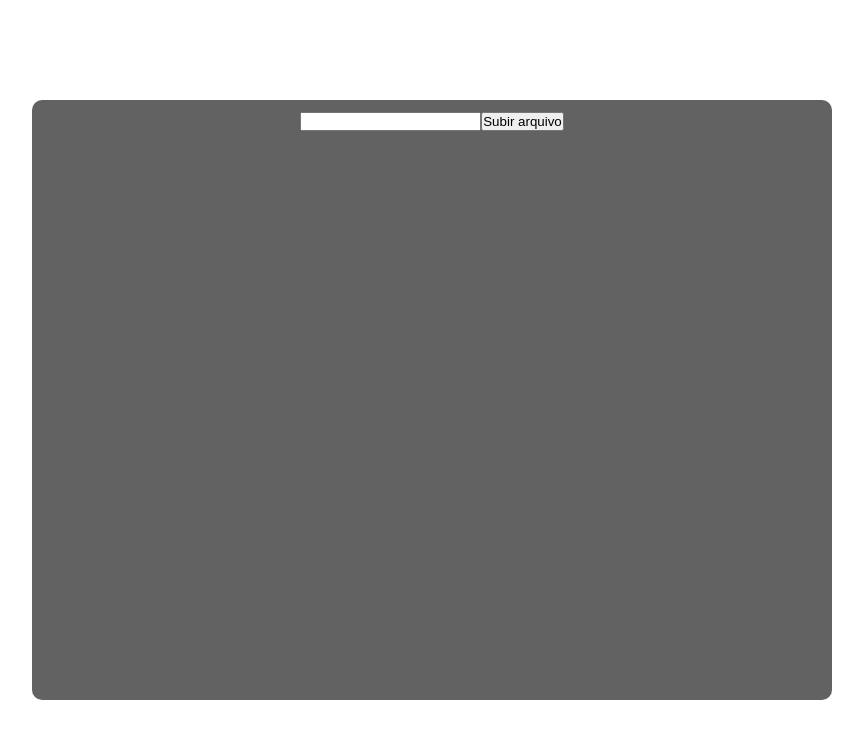
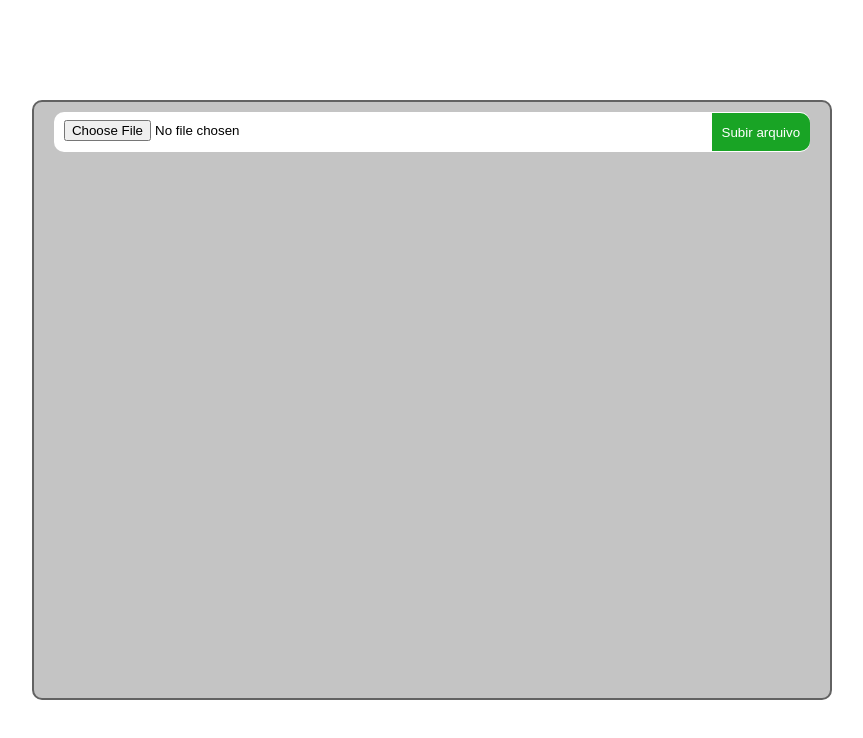
Before and after one commit to DiegoOlive29/leitordearquivo-front, a React (Create React App) app in the folder leitor-de-programa-front/: page / in a window 1280 px wide. Shown: the top 738 px of the page, without its empty margins (208-1071 px from the left). Built offline with nearby package versions, Linux system fonts and the light colour scheme.

Commit message:
input styling

```diff
--- a/leitor-de-programa-front/src/components/CenterContainer/index.tsx
+++ b/leitor-de-programa-front/src/components/CenterContainer/index.tsx
@@ -1,11 +1,22 @@
 import { MainCenter } from "./styles";
+import { useForm } from "react-hook-form";
+
 const CenterContainer = () => {
+
+    const { register, handleSubmit} = useForm();
+    const  handleSubmitPost = async (data:any)=> {
+      console.log(data)
+
+
+    }
     return (
         <MainCenter>
-      <form action="">
-        <input type="text" />
+        <form  onSubmit={handleSubmit(handleSubmitPost)}>
+
+            <input type="file"  {...register("file")}/>
             <button>Subir arquivo</button>
         </form>
+
         </MainCenter>
     );
 };
--- a/leitor-de-programa-front/src/components/CenterContainer/styles.tsx
+++ b/leitor-de-programa-front/src/components/CenterContainer/styles.tsx
@@ -1,7 +1,7 @@
 import styled  from "styled-components";
 
 export const MainCenter = styled.main`
-    background-color: var(--greytext);
+    background-color: var(--greytextmin);
     display         : flex;
     flex-direction  : column;
     align-items     : center;
@@ -11,5 +11,44 @@ export const MainCenter = styled.main`
     padding-top     : 10px;
     gap             : 25px;
     border-radius   : 10px;
+    border          : 2px solid var(--greytext);
+    form{
+        width       :95%;
+        height      :40px;
+        background-color: var(--white);
+        border-radius   : 10px;
+        display         : flex;
+        flex-direction  : row;
+        align-items     : center;
+        justify-content : space-between;
+        padding-left    : 10px;
+
+
+    }
+    form:hover{
+        border          : 2px solid var(--greenHover);
+
+    }
+    input{
+        background-color: var(--white);
+        height          : 30px;
+        padding-top     : 3px;
+
+
+    }
+
+    button{
+        background-color: var(--greenHover);
+        color           : var(--white);
+        padding         : 10px;
+        height          : 38px;
+        border          : none;
+        border-radius   : 0 10px 10px 0 ;
+
+    }
+    button:hover{
+        background-color: var(--greenButton);
+
+    }
 
 `
--- a/leitor-de-programa-front/src/styles/globa.jsx
+++ b/leitor-de-programa-front/src/styles/globa.jsx
@@ -5,7 +5,7 @@ export const GlobalStyle = createGlobalStyle`
     :root{
     --white:#fff;
     --greytext: #626262;
-    --greytextmin: #919191;
+    --greytextmin: #c4c4c4;
     --greenButton: #31fc42d4;
     --greenHover: #19a425;
 
```
Lines whose indentation alone changed are shown as unchanged.
